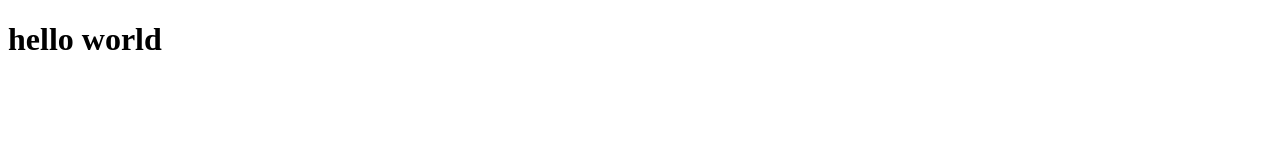
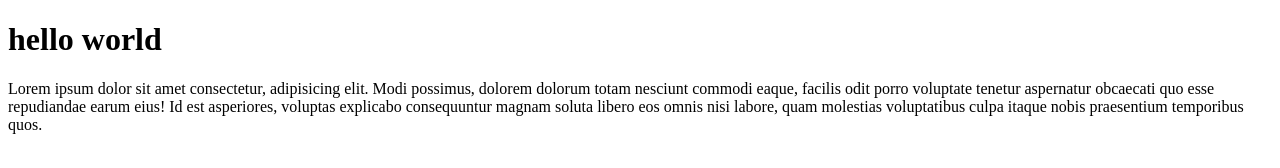
Before and after one commit to thatdevguy1/pull-demo, a plain HTML site: page index.html in a window 1280 px wide. Drawn offline with Linux system fonts and the light colour scheme.

Commit message:
adding landing page content

```diff
--- a/index.html
+++ b/index.html
@@ -8,5 +8,13 @@
   </head>
   <body>
     <h1>hello world</h1>
+    <p>
+      Lorem ipsum dolor sit amet consectetur, adipisicing elit. Modi possimus,
+      dolorem dolorum totam nesciunt commodi eaque, facilis odit porro voluptate
+      tenetur aspernatur obcaecati quo esse repudiandae earum eius! Id est
+      asperiores, voluptas explicabo consequuntur magnam soluta libero eos omnis
+      nisi labore, quam molestias voluptatibus culpa itaque nobis praesentium
+      temporibus quos.
+    </p>
   </body>
 </html>
```
